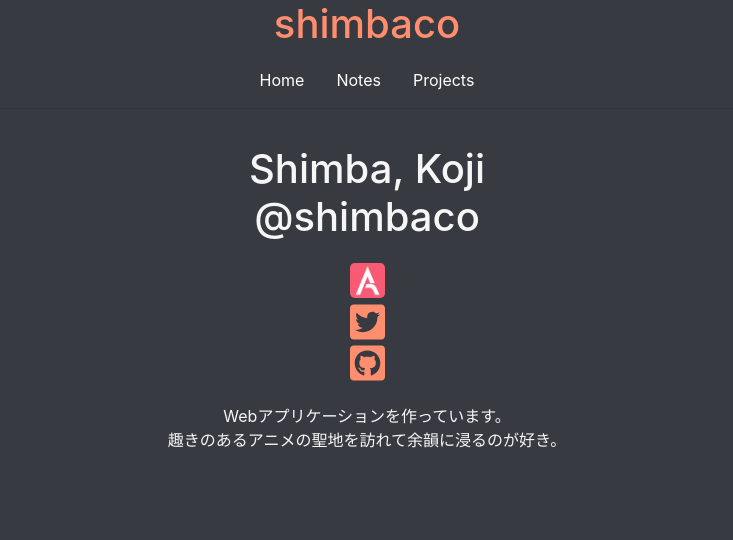
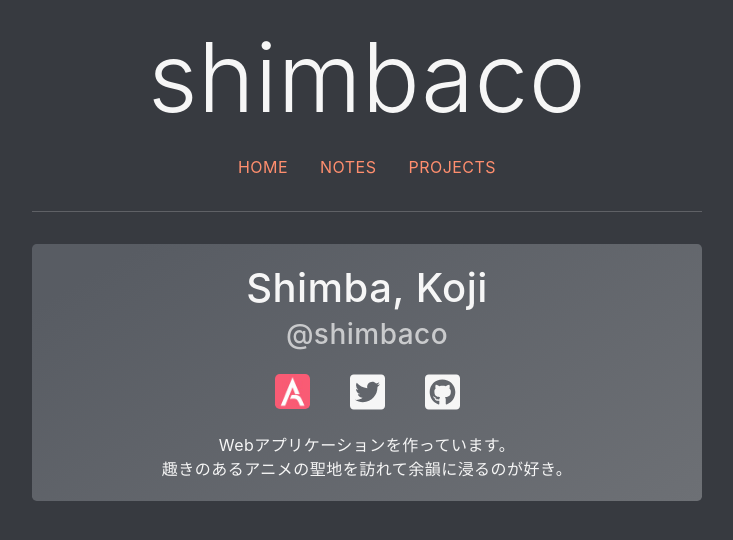
Before and after one commit to shimbaco/shimba.co, a Next.js app: page / in a window 1280 px wide. Shown: the top 540 px of the page, without its empty margins (273-1006 px from the left). Built offline with nearby package versions, Linux system fonts and the light colour scheme.

Commit message:
いろいろ

```diff
--- a/components/layout.tsx
+++ b/components/layout.tsx
@@ -13,12 +13,12 @@ export default function Layout({
         <meta name="viewport" content="width=device-width, initial-scale=1, shrink-to-fit=no" />
       </Head>
 
-      <div className="container max-w-screen-md mx-auto py-10">
+      <div className="container py-5">
         <header className="text-center">
-          <h1 className="font-black mb-5 opacity-90 text-5xl text-white">
-            <a href="/">shimbaco</a>
+          <h1 className="display-1 mb-5">
+            <a className="text-body" href="/">shimbaco</a>
           </h1>
-          <nav className="flex justify-center">
+          <nav className="d-flex justify-content-center">
             <HeaderNavLink href="/">
               Home
             </HeaderNavLink>
@@ -33,7 +33,7 @@ export default function Layout({
           </nav>
         </header>
 
-        <hr className="my-10 opacity-50" />
+        <hr className="my-7" />
 
         {children}
       </div>
--- a/components/profile.tsx
+++ b/components/profile.tsx
@@ -4,15 +4,16 @@ import Image from 'next/image'
 
 export default function Profile() {
   return (
-    <footer className="bg-opacity-90 bg-pink-100 p-5 rounded text-black text-center text-opacity-80">
-      <h1 className="font-bold mb-5 text-3xl">
+    <footer className="c-profile card text-center">
+      <div className="card-body">
+        <h1 className="card-title">
           Shimba, Koji
-        <div className="text-base text-black text-opacity-60">
+        </h1>
+        <div className="card-subtitle h3 mb-5 text-muted">
           @shimbaco
         </div>
-      </h1>
 
-      <div className="content-center flex justify-center mb-5 text-gray-900 text-opacity-90">
+        <div className="d-flex justify-content-center mb-5">
           <div className="mx-5" style={{ position: 'relative', top: '2px' }}>
             <a href="https://annict.jp/@shimbaco" rel="noopener" target="_blank">
               <Image
@@ -26,22 +27,23 @@ export default function Profile() {
           </div>
 
           <div className="mx-5">
-          <a href="https://twitter.com/shimbaco" rel="noopener" target="_blank">
+            <a className="text-body" href="https://twitter.com/shimbaco" rel="noopener" target="_blank">
               <FontAwesomeIcon icon={faTwitterSquare} style={{ fontSize: '40px' }} />
             </a>
           </div>
 
           <div className="mx-5">
-          <a href="https://github.com/shimbaco" rel="noopener" target="_blank">
+            <a className="text-body" href="https://github.com/shimbaco" rel="noopener" target="_blank">
               <FontAwesomeIcon icon={faGithubSquare} style={{ fontSize: '40px' }} />
             </a>
           </div>
         </div>
 
-      <p>
+        <p className="mb-0">
           Webアプリケーションを作っています。<br />
           趣きのあるアニメの聖地を訪れて余韻に浸るのが好き。
         </p>
+      </div>
     </footer>
   )
 }
--- a/components/ui/Link/HeaderNavLink.tsx
+++ b/components/ui/Link/HeaderNavLink.tsx
@@ -3,7 +3,7 @@ import NextLink, { LinkProps as NextLinkProps } from 'next/link'
 const HeaderNavLink: React.FC<NextLinkProps> = ({ href, children, ...props }) => {
   return (
     <NextLink href={href}>
-      <a className="hover:text-pink-200 opacity-90 px-4 rounded text-white uppercase" {...props}>{children}</a>
+      <a className="mx-4 text-uppercase" {...props}>{children}</a>
     </NextLink>
   )
 }
--- a/pages/_document.tsx
+++ b/pages/_document.tsx
@@ -11,7 +11,7 @@ class MyDocument extends Document {
     return (
       <Html>
         <Head />
-        <body className="bg-black bg-opacity-80">
+        <body>
           <Main />
           <NextScript />
         </body>
--- a/styles/globals.scss
+++ b/styles/globals.scss
@@ -22,6 +22,11 @@ $body-color: #f6f6f6;
 
 $border-radius: 0.3rem;
 
+// Typography
+
+$hr-border-color: rgba(#ffffff, 0.2);
+$text-muted: rgba($body-color, 0.7);
+
 // Cards
 
 $card-border-color: unset;
@@ -30,6 +35,26 @@ $card-color: #f6f6f6;
 
 @import 'bootstrap/scss/bootstrap';
 
+@media (min-width: 992px) {
+  .container {
+    max-width: 700px;
+  }
+}
+
+*,
+*::before,
+*::after {
+  box-sizing: border-box;
+}
+
+*:focus {
+  outline: none;
+}
+
+body {
+  letter-spacing: 0.03rem;
+}
+
 .c-profile {
   background: rgb(88, 92, 99);
   background: linear-gradient(
@@ -37,4 +62,8 @@ $card-color: #f6f6f6;
     rgba(88, 92, 99, 1) 10%,
     rgba(109, 112, 117, 1) 100%
   );
+
+  a.text-body:hover {
+    color: $link-color !important;
+  }
 }
```
Lines whose indentation alone changed are shown as unchanged.
